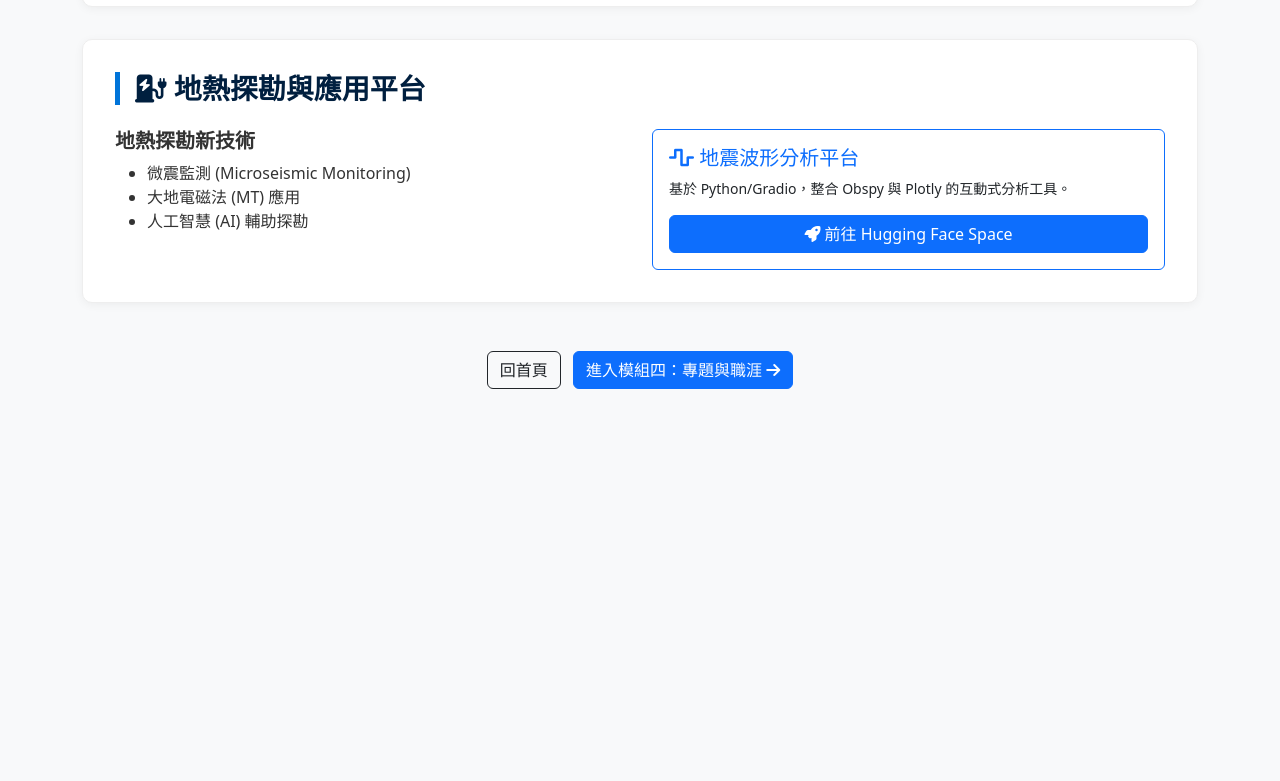
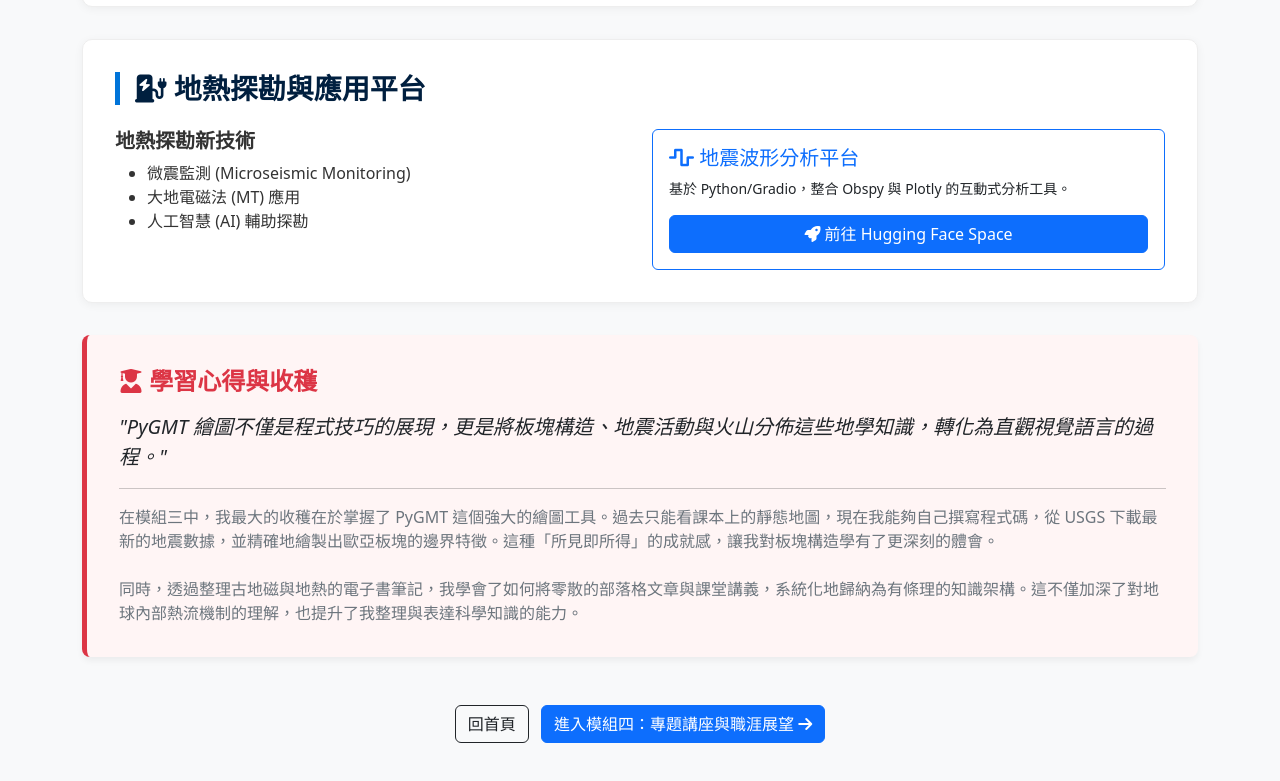
Before and after one commit to chilin2tb-stack/U11104006_final, a plain HTML site: page docs/module3.html in a window 1280 px wide. Shown: the part 1734-2515 px from the top of the page. Before the commit the page ends 2171 px from the top, so only its background shows below. Drawn offline with nearby package versions, Linux system fonts and the light colour scheme.

Commit message:
Update module3.html

```diff
--- a/docs/module3.html
+++ b/docs/module3.html
@@ -3,7 +3,7 @@
 <head>
     <meta charset="UTF-8">
     <meta name="viewport" content="width=device-width, initial-scale=1.0">
-    <title>模組三：構造與地震學</title>
+    <title>模組三：構造、地磁與地熱</title>
     <link href="https://cdn.jsdelivr.net/npm/bootstrap@5.3.0/dist/css/bootstrap.min.css" rel="stylesheet">
     <link rel="stylesheet" href="https://cdnjs.cloudflare.com/ajax/libs/font-awesome/6.0.0/css/all.min.css">
     <style>
@@ -73,15 +73,25 @@
             font-size: 0.9rem;
         }
 
-        /* 地圖樣式 (強化邊框與陰影) */
+        /* 地圖樣式 */
         .map-preview {
             border: 5px solid white;
             box-shadow: 0 5px 15px rgba(0,0,0,0.15);
             transition: transform 0.3s;
-            cursor: pointer; /* 暗示可以點擊(雖然只是展示) */
+            cursor: pointer;
         }
         .map-preview:hover {
-            transform: scale(1.03); /* 滑鼠移過去會稍微放大 */
+            transform: scale(1.03);
+        }
+
+        /* 心得區塊樣式 (新增) */
+        .reflection-card {
+            background-color: #fff5f5; /* 淡淡的紅色背景 */
+            border-left: 5px solid #dc3545; /* 與紅色主題呼應 */
+            border-radius: 8px;
+            padding: 2rem;
+            margin-bottom: 3rem;
+            box-shadow: 0 4px 6px rgba(0,0,0,0.05);
         }
     </style>
 </head>
@@ -277,9 +287,24 @@
             </div>
         </div>
 
+        <div class="reflection-card">
+            <h4 class="fw-bold text-danger mb-3">
+                <i class="fas fa-user-graduate"></i> 學習心得與收穫
+            </h4>
+            <p class="lead text-dark fst-italic">
+                "PyGMT 繪圖不僅是程式技巧的展現，更是將板塊構造、地震活動與火山分佈這些地學知識，轉化為直觀視覺語言的過程。"
+            </p>
+            <hr class="my-3">
+            <p class="text-secondary mb-0">
+                在模組三中，我最大的收穫在於掌握了 PyGMT 這個強大的繪圖工具。過去只能看課本上的靜態地圖，現在我能夠自己撰寫程式碼，從 USGS 下載最新的地震數據，並精確地繪製出歐亞板塊的邊界特徵。這種「所見即所得」的成就感，讓我對板塊構造學有了更深刻的體會。
+                <br><br>
+                同時，透過整理古地磁與地熱的電子書筆記，我學會了如何將零散的部落格文章與課堂講義，系統化地歸納為有條理的知識架構。這不僅加深了對地球內部熱流機制的理解，也提升了我整理與表達科學知識的能力。
+            </p>
+        </div>
+
         <div class="text-center mt-5 mb-5">
             <a href="index.html" class="btn btn-outline-dark me-2">回首頁</a>
-            <a href="module4.html" class="btn btn-primary">進入模組四：專題與職涯 <i class="fas fa-arrow-right"></i></a>
+            <a href="module4.html" class="btn btn-primary">進入模組四：專題講座與職涯展望 <i class="fas fa-arrow-right"></i></a>
         </div>
     </div>
 
```
